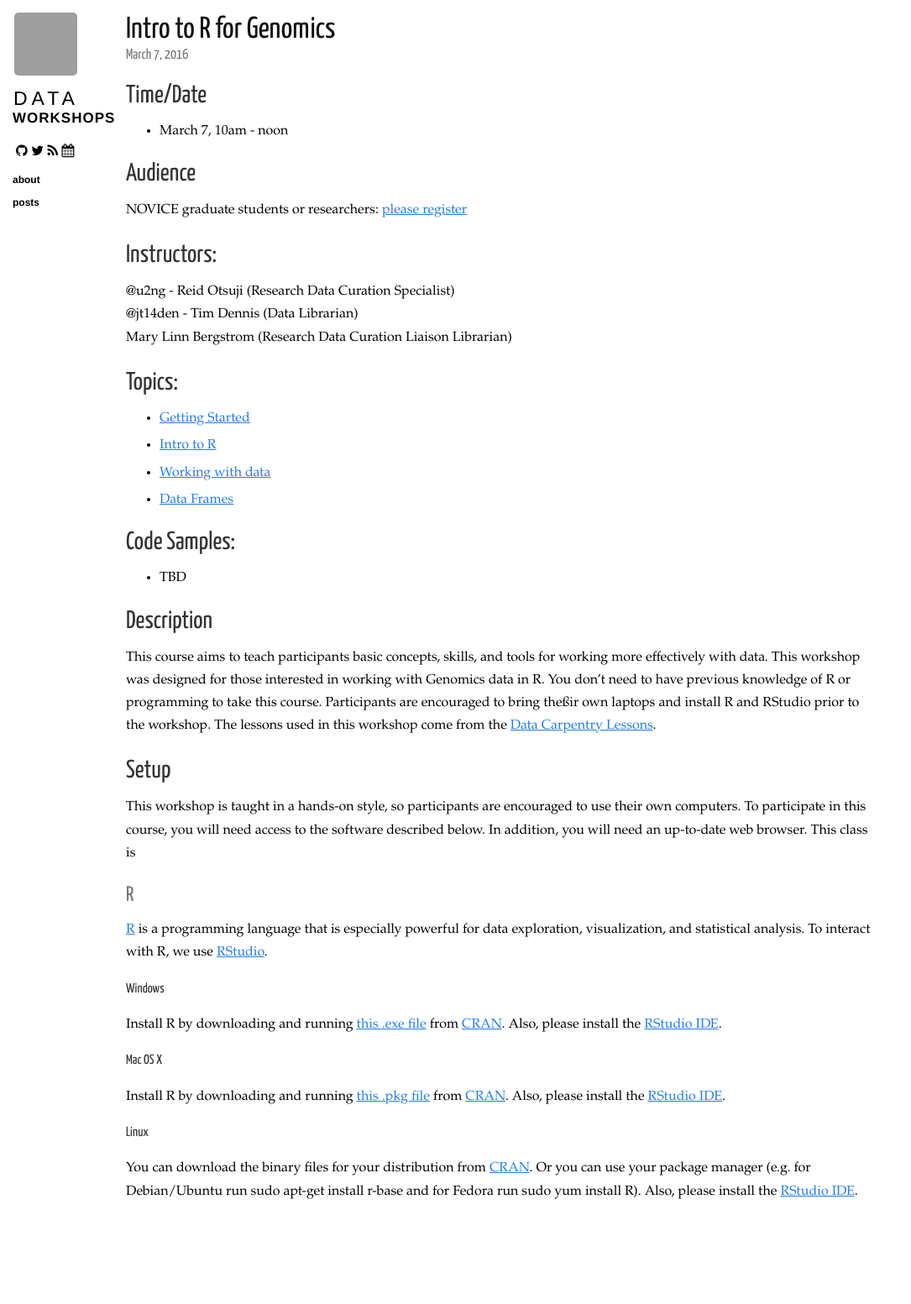
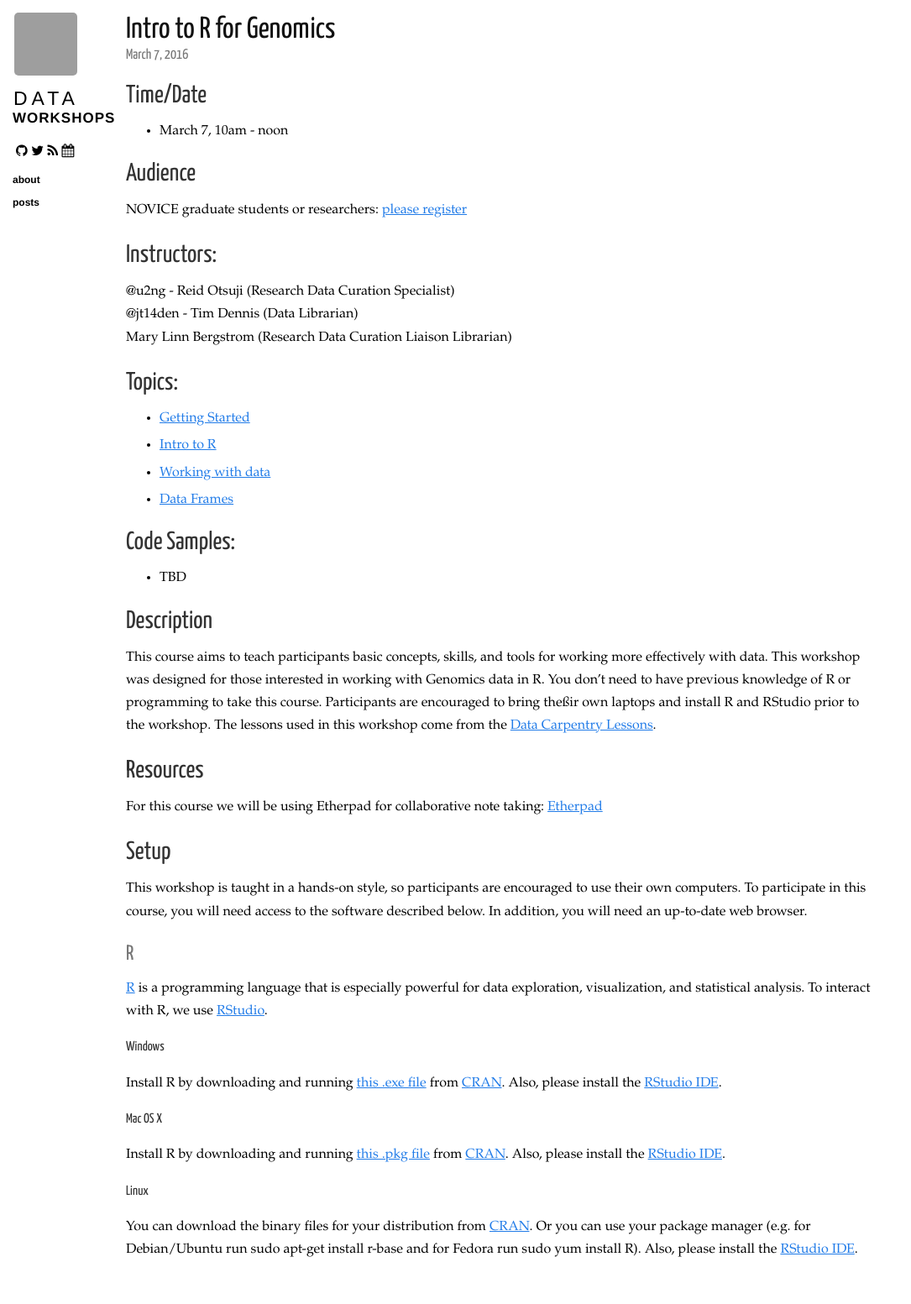
Before and after one commit to ucsdlib/workshops, a Jekyll site: the page built from _posts/2016-03-07-intro-r-genomics.markdown, in a window 1280 px wide. Shown: the whole page at 84% size, without its empty margins (0-1085 px from the left). Built offline with Jekyll 4.4.1, drawn with Linux system fonts in a browser that asks for light colours; nearby versions of some CDN libraries; Markdown is read by kramdown in place of the engine named in the settings; before the commit the page ends 1483 px from its top, so only the background shows below that; grey boxes are pictures that could not be loaded.

Commit message:
added resources section and etherpad link

```diff
--- a/_posts/2016-03-07-intro-r-genomics.markdown
+++ b/_posts/2016-03-07-intro-r-genomics.markdown
@@ -33,9 +33,16 @@ Mary Linn Bergstrom (Research Data Curation Liaison Librarian)
 
 This course aims to teach participants basic concepts, skills, and tools for working more effectively with data. This workshop was designed for those interested in working with Genomics data in R. You don't need to have previous knowledge of R or programming to take this course. Participants are encouraged to bring theßir own laptops and install R and RStudio prior to the workshop. The lessons used in this workshop come from the [Data Carpentry Lessons](http://www.datacarpentry.org/lessons/).
 
+## Resources
+
+For this course we will be using Etherpad for collaborative note taking:
+[Etherpad](https://goo.gl/DQMPrp)
+
+
+
 ## Setup <a name="setup"></a>
 
-This workshop is taught in a hands-on style, so participants are encouraged to use their own computers. To participate in this course, you will need access to the software described below. In addition, you will need an up-to-date web browser.  This class is
+This workshop is taught in a hands-on style, so participants are encouraged to use their own computers. To participate in this course, you will need access to the software described below. In addition, you will need an up-to-date web browser.
 
 ### R
 
```
